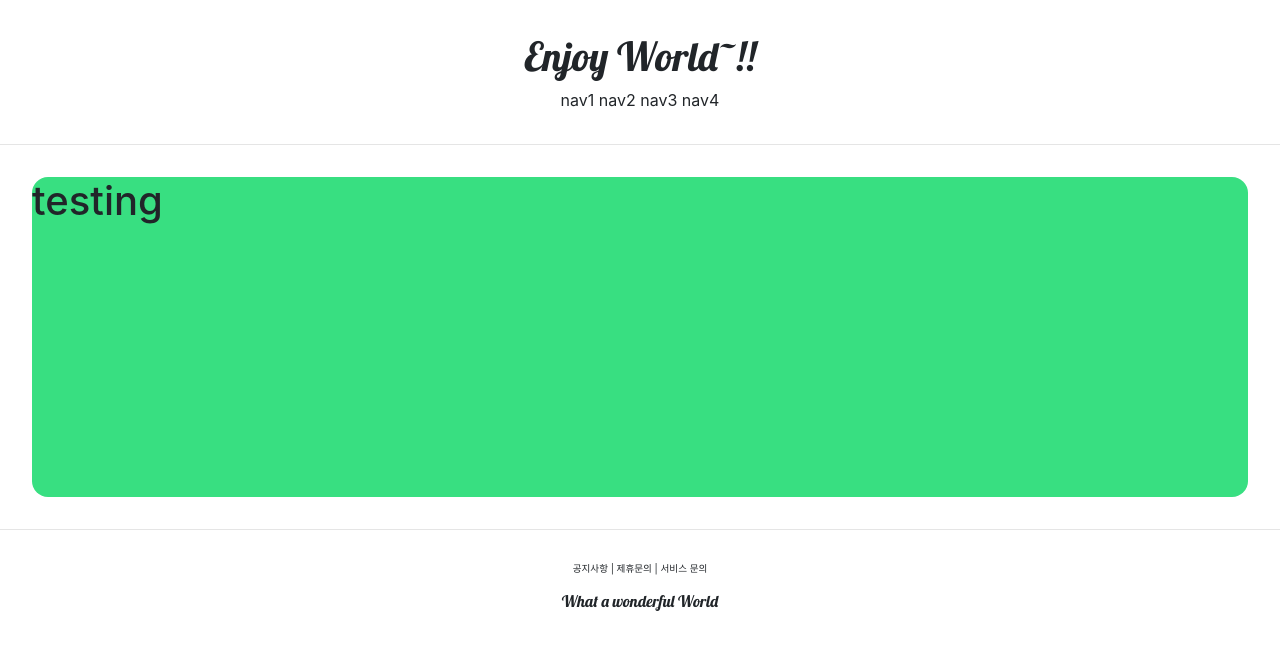
After one commit to JeeYz/Autumn_leaves, a Django app: template django_edu/djangoclass/accountapp/templates/accountapp/hello_world.html in a window 1280 px wide. The commit adds this page. Shown: the top 650 px of the page. Run offline with Django 4.2, Linux system fonts and the light colour scheme; the template is opened without the code that fills it, so the values that code supplies are empty.

Commit message:
update header and footer, add templates folders

```diff
--- /dev/null
+++ b/django_edu/djangoclass/accountapp/templates/accountapp/hello_world.html
@@ -0,0 +1,15 @@
+{% extends 'base.html' %}
+
+
+{% block content %}
+
+
+    <div style="height: 20rem; background-color: #38df81; border-radius: 1rem; margin: 2rem;">
+      <h1>
+        testing
+      </h1>
+
+    </div>
+
+
+{% endblock %}
--- a/django_edu/djangoclass/accountapp/views.py
+++ b/django_edu/djangoclass/accountapp/views.py
@@ -5,4 +5,4 @@ from django.shortcuts import render
 
 
 def hello_world(request):
-    return render(request, 'base.html')
+    return render(request, 'accountapp/hello_world.html')
--- a/django_edu/djangoclass/templates/base.html
+++ b/django_edu/djangoclass/templates/base.html
@@ -1,15 +1,20 @@
 <!DOCTYPE html>
-<html lang="en">
-  <head>
-    <title></title>
-    <meta charset="UTF-8">
-    <meta name="viewport" content="width=device-width, initial-scale=1">
-    <link href="css/style.css" rel="stylesheet">
+<html lang="ko">
 
-    <title>Title</title>
+  {% include 'head.html' %}
 
-  </head>
   <body>
-    Hello, World~!!
+
+    {% include 'header.html' %}
+
+    <hr>
+
+    {% block content %}
+    {% endblock %}
+
+    <hr>
+
+    {% include 'footer.html' %}
+
   </body>
 </html>
--- /dev/null
+++ b/django_edu/djangoclass/templates/footer.html
@@ -0,0 +1,15 @@
+
+<div style="text-align: center; margin-top: 2rem;">
+
+    <div style="font-size: .6rem;">
+        <span>공지사항</span> |
+        <span>제휴문의</span> |
+        <span>서비스 문의</span>
+    </div>
+    <div style="margin-top: 1rem;">
+        <h6 style="margin-top: 1rem; font-family: 'Lobster', cursive;">
+            What a wonderful World
+        </h6>
+    </div>
+
+</div>
--- /dev/null
+++ b/django_edu/djangoclass/templates/head.html
@@ -0,0 +1,17 @@
+
+<head>
+  <title>Hello, World~!!</title>
+  <meta charset="UTF-8">
+  <meta name="viewport" content="width=device-width, initial-scale=1">
+
+  <!-- BOOTSTRAP LINK -->
+  <link rel="stylesheet" href="https://cdn.jsdelivr.net/npm/bootstrap@4.5.3/dist/css/bootstrap.min.css"
+    integrity="sha384-TX8t27EcRE3e/ihU7zmQxVncDAy5uIKz4rEkgIXeMed4M0jlfIDPvg6uqKI2xXr2"
+    crossorigin="anonymous">
+
+  <!-- GOOGLE FONTS LINK -->
+  <link rel="preconnect" href="https://fonts.googleapis.com">
+  <link rel="preconnect" href="https://fonts.gstatic.com" crossorigin>
+  <link href="https://fonts.googleapis.com/css2?family=Lobster&display=swap" rel="stylesheet">
+
+</head>
--- /dev/null
+++ b/django_edu/djangoclass/templates/header.html
@@ -0,0 +1,14 @@
+
+<div style="text-align: center; margin: 2rem 0;">
+
+    <div>
+        <h1 style="font-family: 'Lobster', cursive;">Enjoy World~!!</h1>
+    </div>
+    <div>
+        <span>nav1</span>
+        <span>nav2</span>
+        <span>nav3</span>
+        <span>nav4</span>
+    </div>
+
+</div>
```
